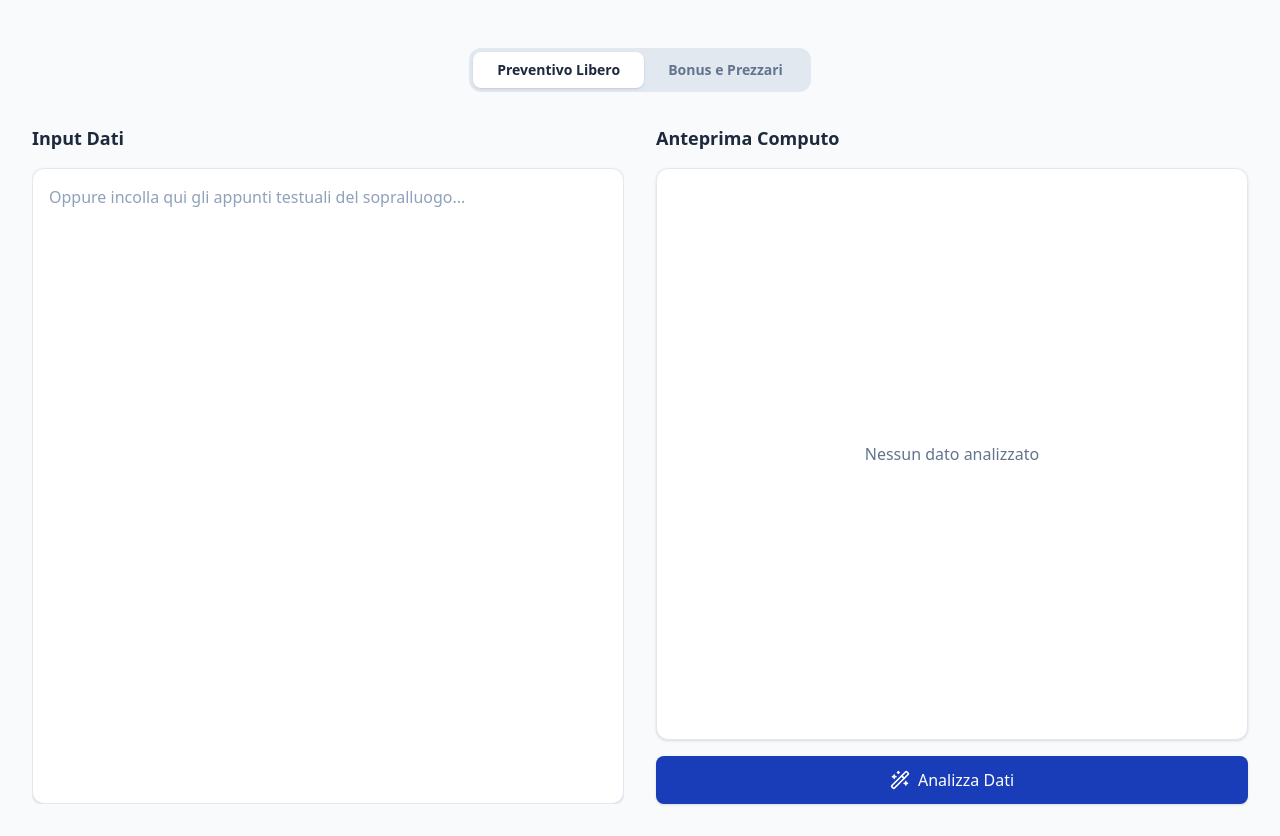
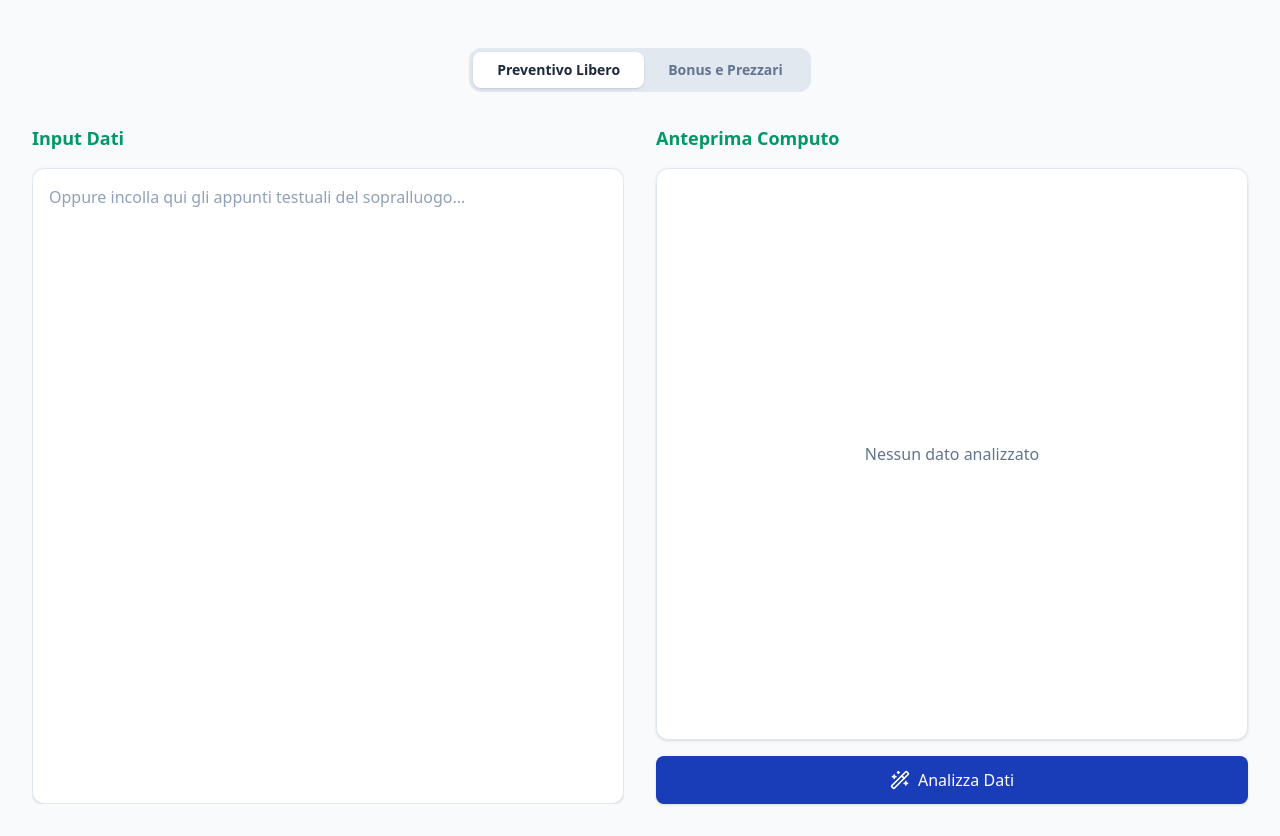
Before and after one commit to patrickdam04-ops/ComputoAI, a Next.js app: page / in a window 1280 px wide. Built offline with nearby package versions, Linux system fonts and the light colour scheme.

Commit message:
style: titoli in verde smeraldo per test deploy
Co-authored-by: Cursor <cursoragent@cursor.com>

```diff
--- a/app/page.tsx
+++ b/app/page.tsx
@@ -489,7 +489,7 @@ export default function Home() {
 
       {/* Vista Mobile: solo su schermi piccoli - fixed a tutto schermo, niente scroll */}
       <div className="md:hidden fixed inset-0 z-50 flex flex-col items-center justify-center bg-white p-4">
-        <h1 className="text-2xl font-semibold text-slate-800">
+        <h1 className="text-2xl font-semibold text-emerald-600">
           Vocale Sopralluogo
         </h1>
 
@@ -546,7 +546,7 @@ export default function Home() {
       <section className="max-md:!hidden md:grid md:grid-cols-2 gap-8 h-[85vh]">
         {/* Colonna sinistra: Input Dati */}
         <div className="flex flex-col gap-4 min-h-0 overflow-auto">
-          <h2 className="text-lg font-semibold text-slate-800">Input Dati</h2>
+          <h2 className="text-lg font-semibold text-emerald-600">Input Dati</h2>
 
           {isPrezzarioMode && (
             <>
@@ -589,7 +589,7 @@ export default function Home() {
 
         {/* Colonna destra: Anteprima Computo */}
         <div className="flex flex-col gap-4 min-h-0">
-          <h2 className="text-lg font-semibold text-slate-800">
+          <h2 className="text-lg font-semibold text-emerald-600">
             Anteprima Computo
           </h2>
           <div className="flex-1 min-h-0 overflow-auto rounded-xl border border-slate-200 bg-white shadow-sm">
```
